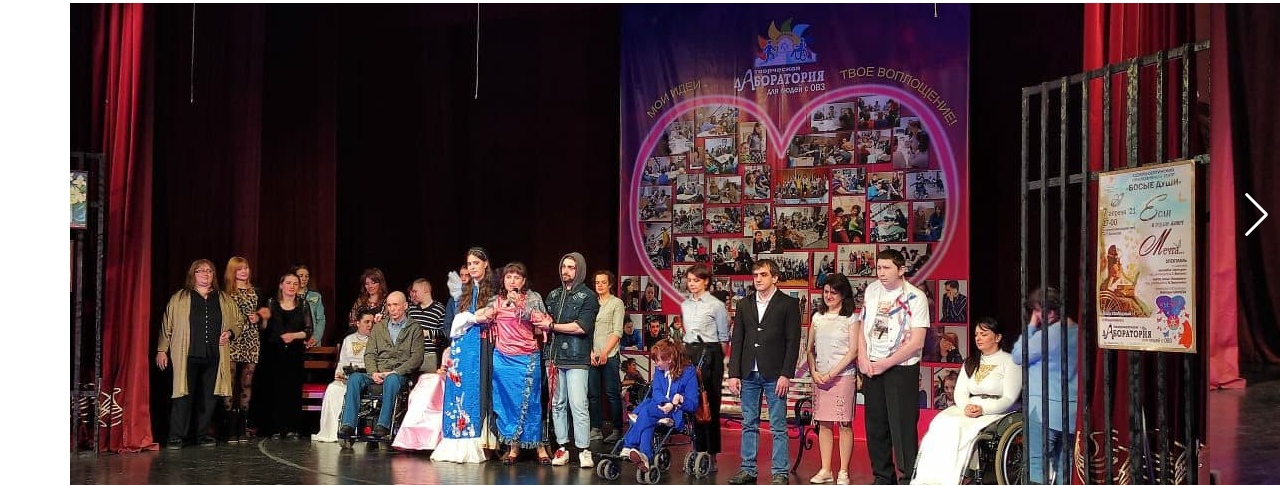
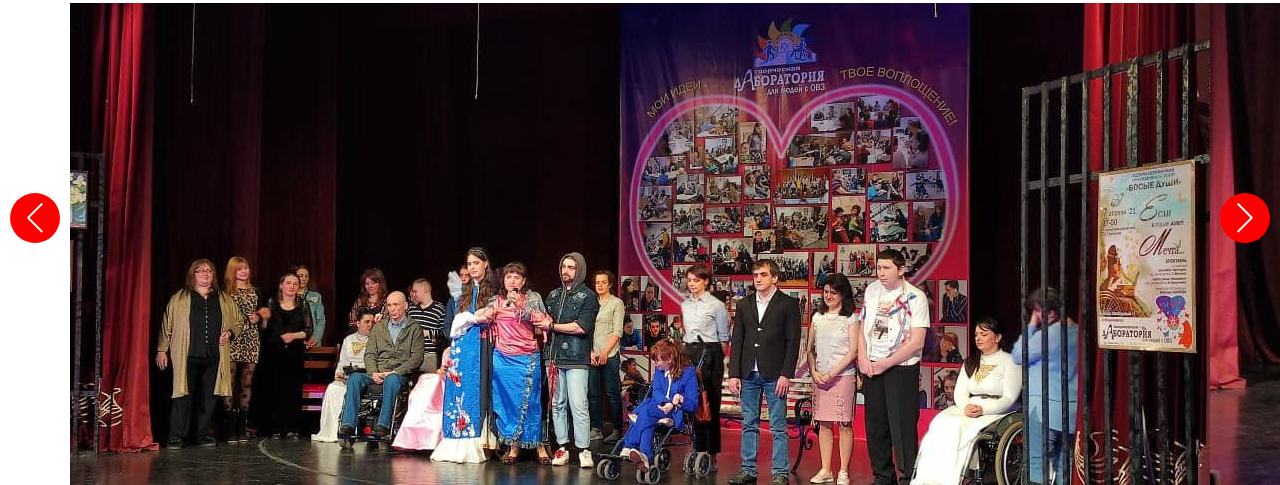
Before and after one commit to alan-966/moyidei, a website: page #src/pages/index.html in a window 1280 px wide. Shown: the part 185-670 px from the top of the page. Drawn offline with nearby package versions, Linux system fonts and the light colour scheme; files that its build step writes are made by us from their sources; files whose address does not match are found by name; a web font is replaced by a local one.

Commit message:
sliders arrows size

```diff
--- a/#src/scss/slider.scss
+++ b/#src/scss/slider.scss
@@ -8,13 +8,23 @@
 
 	.swiper-button-prev{
 		color: #FFF;
-		// background-color: #FFF;
-		// width: 40px;
-		// height: 40px;
-		// border-radius: 40px;
+		background-color: red;
+		width: 50px;
+		height: 50px;
+		border-radius: 50px;
+	}
+	.swiper-button-prev:after{
+		font-size: 30px;
 	}
 	.swiper-button-next{
 		color: #FFF;
+		background-color: red;
+		width: 50px;
+		height: 50px;
+		border-radius: 50px;
+	}
+	.swiper-button-next:after{
+		font-size: 30px;
 	}
 
 	.swiper-pagination-bullet{
```
